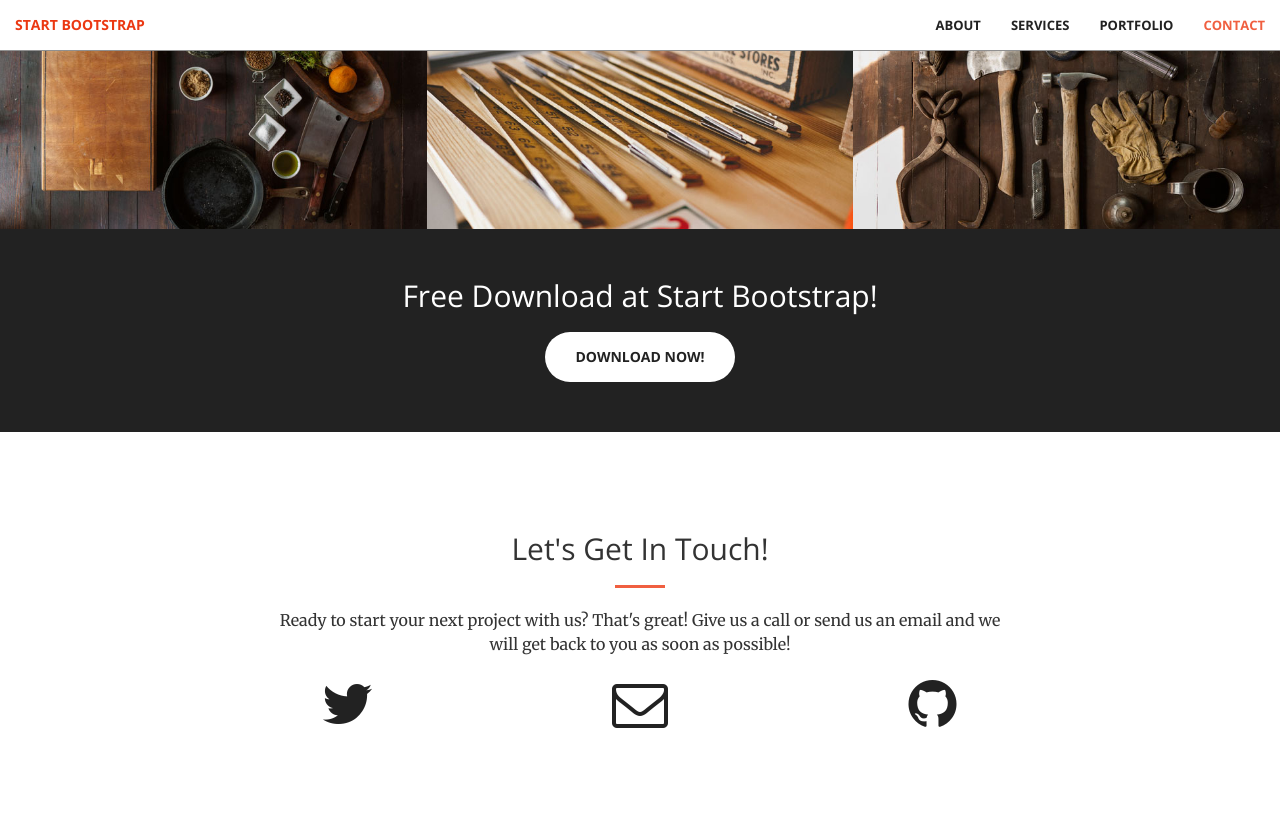
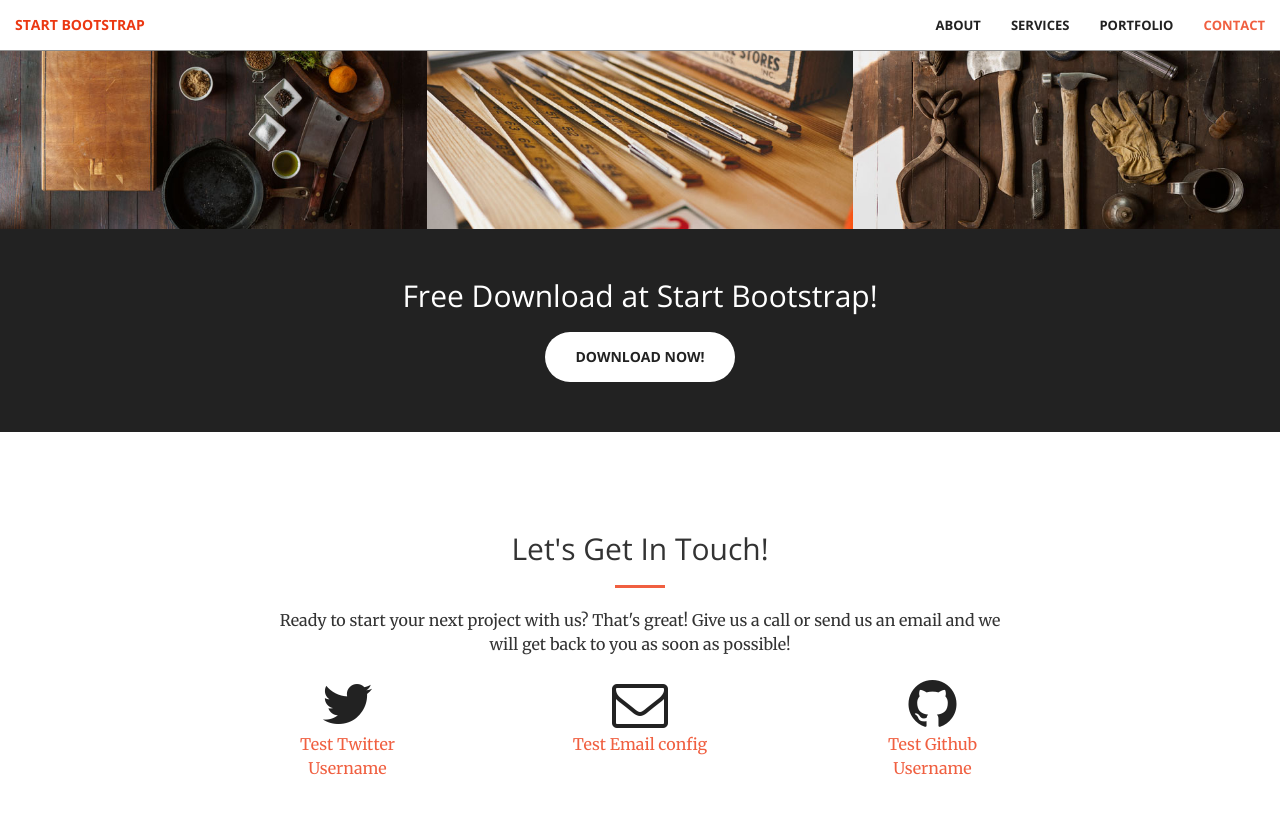
Before and after one commit to perryismyname/perryismyname.github.io, a Jekyll site: the page built from index.html, in a window 1280 px wide and 900 px high, scrolled down 2005 px. Shown: the top 814 px of the window. Built offline with Jekyll 4.4.1, drawn with Linux system fonts in a browser that asks for light colours.

Commit message:
Update _config.yml
12/20/1206

```diff
--- a/_config.yml
+++ b/_config.yml
@@ -1,12 +1,12 @@
 # Site settings
-title:
-email:
-description: > # this means to ignore newlines until "baseurl:"
+title: Test Title cofig
+email: Test Email config
+description: Test Description > # this means to ignore newlines until "baseurl:"
 baseurl: "" # the subpath of your site, e.g. /blog/
 url: "" # the base hostname & protocol for your site
 
-twitter_username:
-github_username:
+twitter_username: Test Twitter Username
+github_username: Test Github Username
 
 # Build settings
 markdown: kramdown
```
